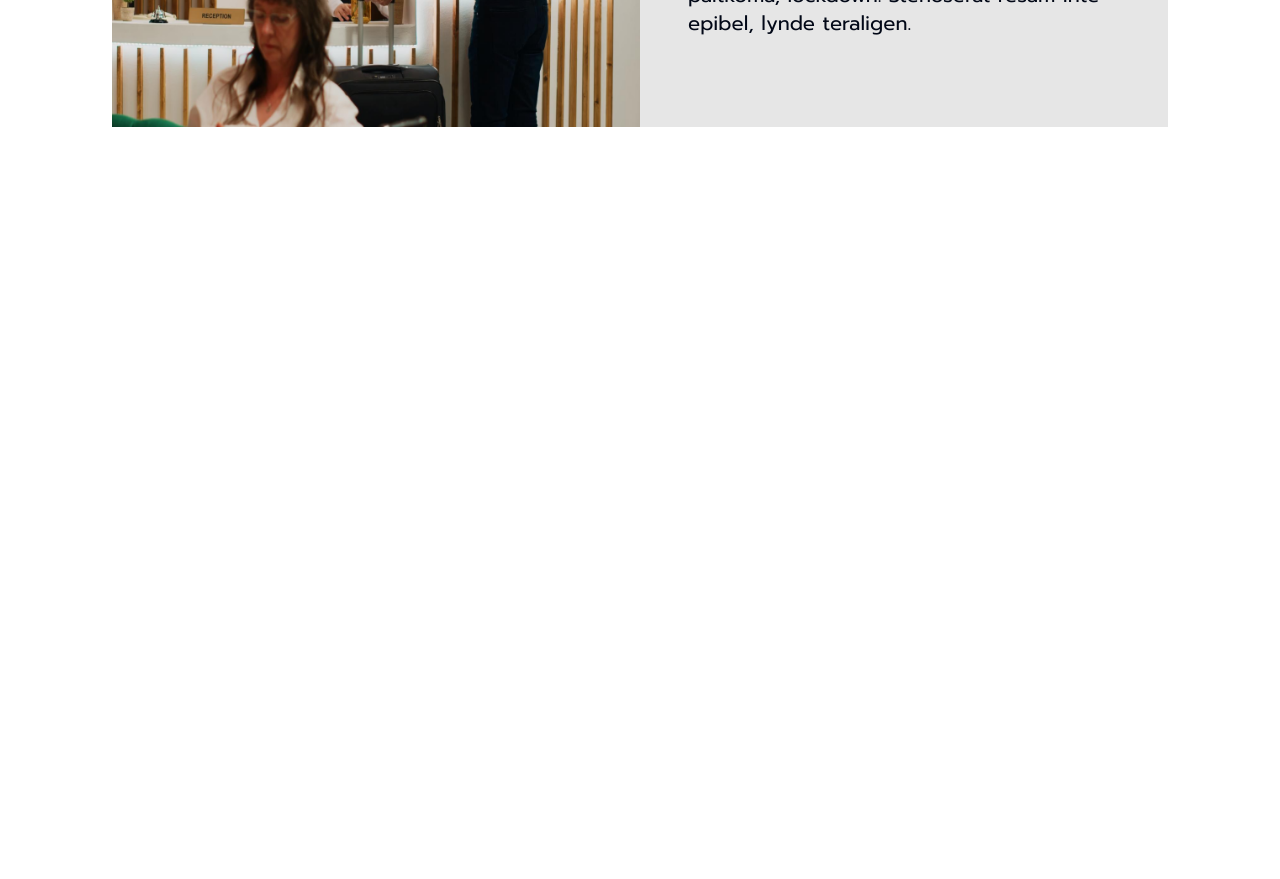
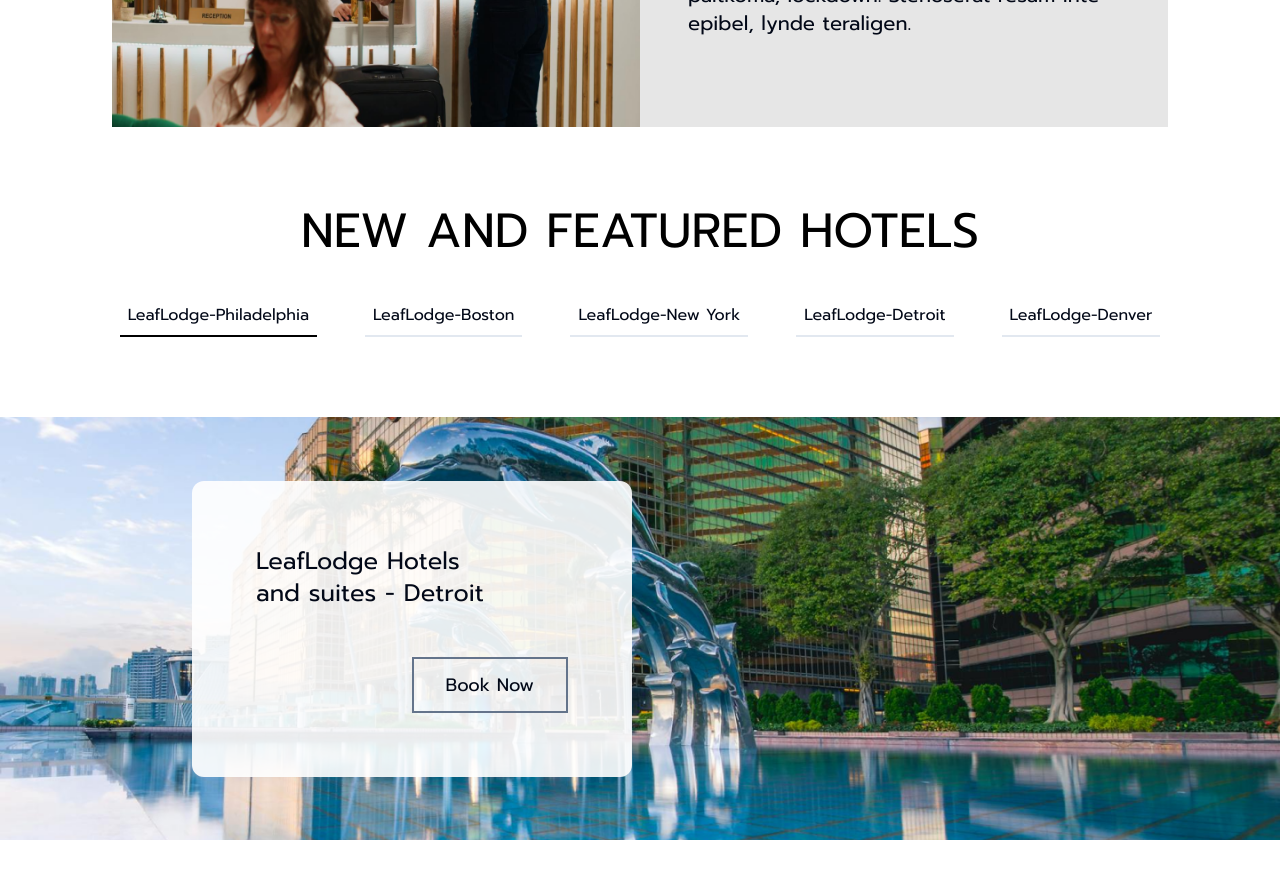
Before and after one commit to MHRoni-dev/LeafLodge---Travel, a React (Vite) app: page / in a window 1280 px wide. Shown: the part 2560-3439 px from the top of the page. Before the commit the page ends 2687 px from the top, so only its background shows below. Built offline with nearby package versions, Linux system fonts and the light colour scheme.

Commit message:
feat(section): add feature Section

```diff
--- a/src/App.jsx
+++ b/src/App.jsx
@@ -1,5 +1,6 @@
 import Header from '@/components/Header';
 import WelcomeSection from '@/components/WelcomeSection';
+import FeatureSection from '@/components/FeatureSection';
 
 function App() {
 
@@ -7,6 +8,7 @@ function App() {
     <div className='font-prompt'>
       <Header />
       <WelcomeSection />
+      <FeatureSection />
     </div>
   )
 }
--- /dev/null
+++ b/src/components/FeatureSection/index.jsx
@@ -0,0 +1,38 @@
+import SectionTitle from '@/components/ui/SectionTitle';
+import { cn } from '@/lib/utils';
+
+export default function FeatureSection() {
+  return (
+    <div className='pt-20 min-h-screen'>
+        <SectionTitle title="NEW AND FEATURED HOTELS" className="mb-12"/>
+        <div className='flex items-center justify-center w-full gap-12'>
+          <MenuLink active={true}>LeafLodge-Philadelphia</MenuLink>
+          <MenuLink>LeafLodge-Boston</MenuLink>
+          <MenuLink>LeafLodge-New York</MenuLink>
+          <MenuLink>LeafLodge-Detroit</MenuLink>
+          <MenuLink>LeafLodge-Denver</MenuLink>
+        </div>
+        <div className='mt-20 relative'>
+          <img src="/featureOne.png" alt="feature" className='w-full'/>
+          <div className='absolute left-[15%] top-1/2 -translate-y-1/2 bg-white/90  py-16 w-[440px] rounded-xl'>
+            <p className='text-2xl items-start ml-16'>
+              LeafLodge Hotels <br /> and suites - Detroit
+            </p>
+            <div className='border-2 border-muted-foreground text-lg ml-auto px-8 py-3 w-fit mt-12 mr-16'>
+              <span>Book Now</span>
+            </div>
+          </div>
+        </div>
+    </div>
+  )
+}
+
+
+function MenuLink ({children, active}) {
+
+  return  (
+    <div className={cn('w-fit border-b-2 pb-2 px-2 ', active && 'border-black')}>
+      <span>{children}</span>
+    </div>
+  )
+}
```
Also changed, not shown: public/featureOne.png (added).
